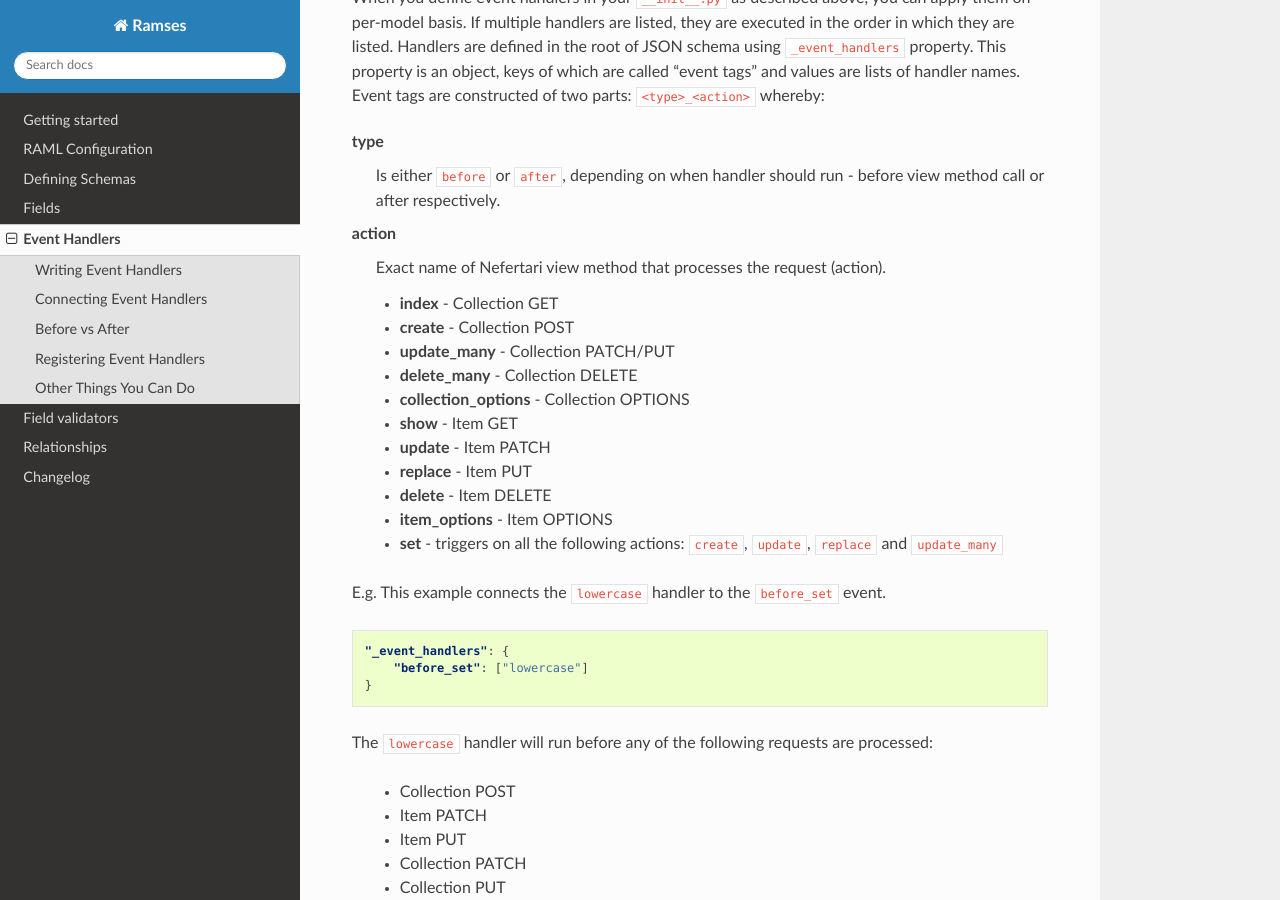
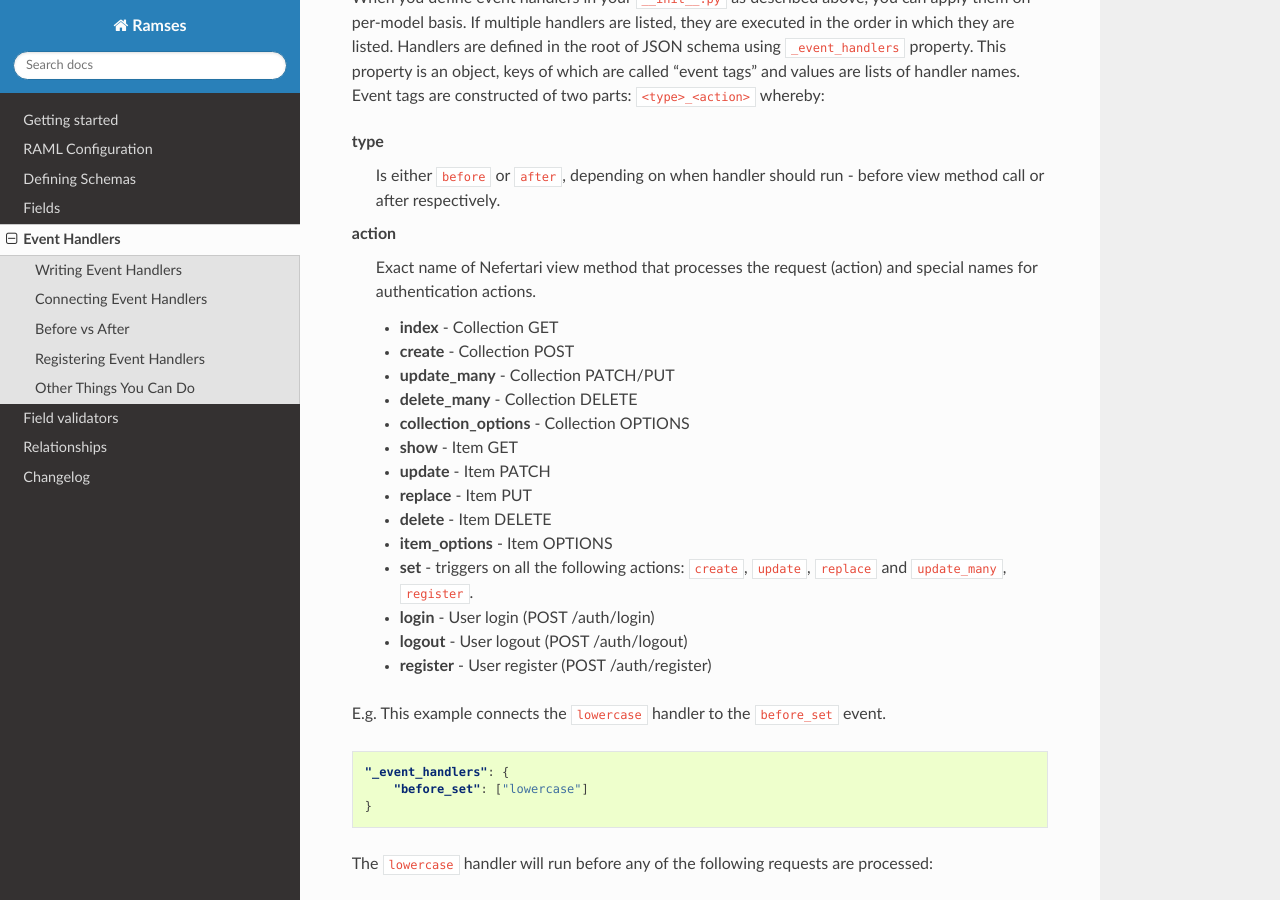
Before and after one commit to ramses-tech/ramses, a Sphinx documentation site: the page built from docs/source/event_handlers.rst, in a window 1280 px wide and 900 px high, scrolled down 694 px. Built offline with Sphinx 7.4.7 and the Read the Docs theme 2.0.0, drawn with Linux system fonts in a browser that asks for light colours.

Commit message:
Add `register` event to `set` events

```diff
--- a/docs/source/event_handlers.rst
+++ b/docs/source/event_handlers.rst
@@ -31,7 +31,7 @@ When you define event handlers in your ``__init__.py`` as described above, you c
     Is either ``before`` or ``after``, depending on when handler should run - before view method call or after respectively.
 
 **action**
-    Exact name of Nefertari view method that processes the request (action).
+    Exact name of Nefertari view method that processes the request (action) and special names for authentication actions.
 
     * **index** - Collection GET
     * **create** - Collection POST
@@ -43,7 +43,10 @@ When you define event handlers in your ``__init__.py`` as described above, you c
     * **replace** - Item PUT
     * **delete** - Item DELETE
     * **item_options** - Item OPTIONS
-    * **set** - triggers on all the following actions: ``create``, ``update``, ``replace`` and ``update_many``
+    * **set** - triggers on all the following actions: ``create``, ``update``, ``replace`` and ``update_many``, ``register``.
+    * **login** - User login (POST /auth/login)
+    * **logout** - User logout (POST /auth/logout)
+    * **register** - User register (POST /auth/register)
 
 E.g. This example connects the ``lowercase`` handler to the ``before_set`` event.
 
```
Also changed, not shown: 2 other files.
